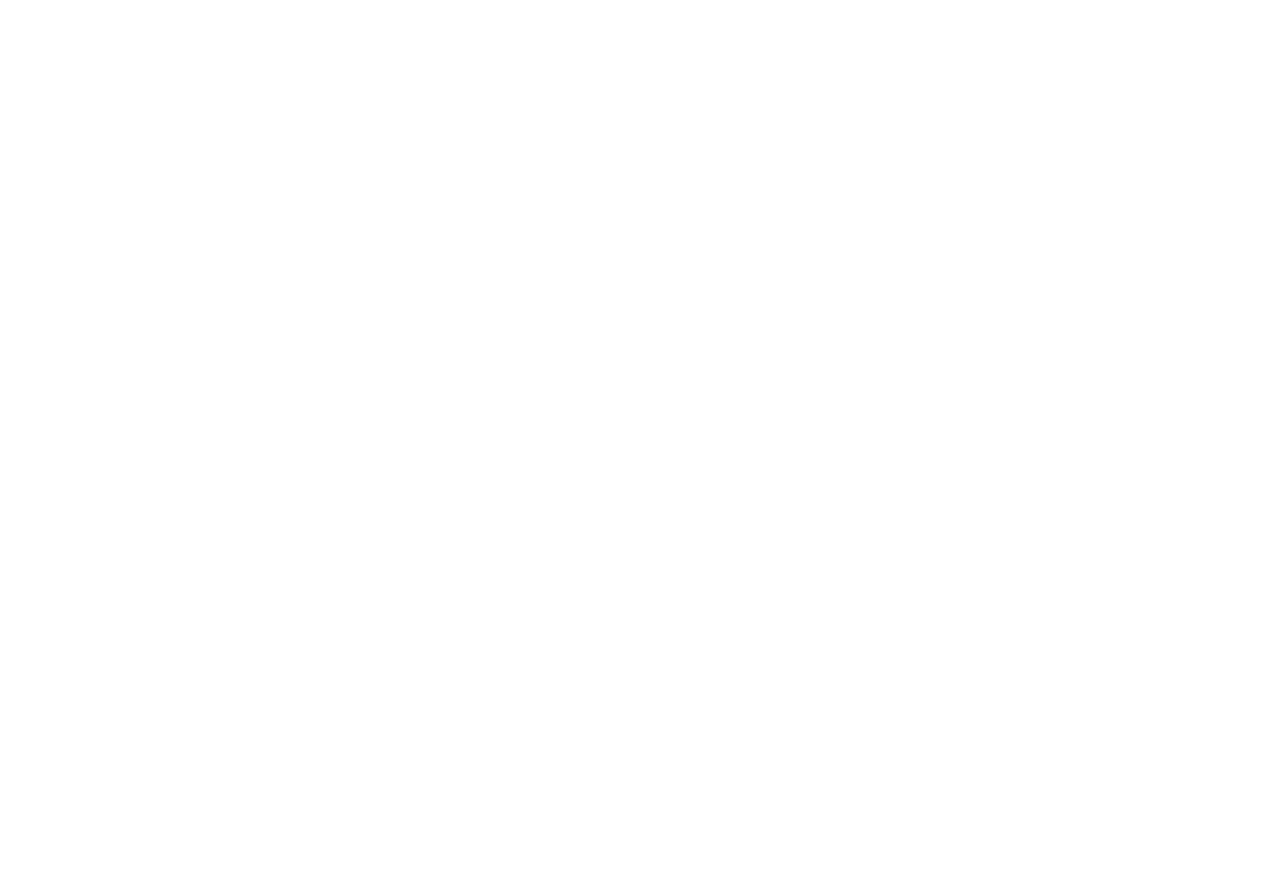
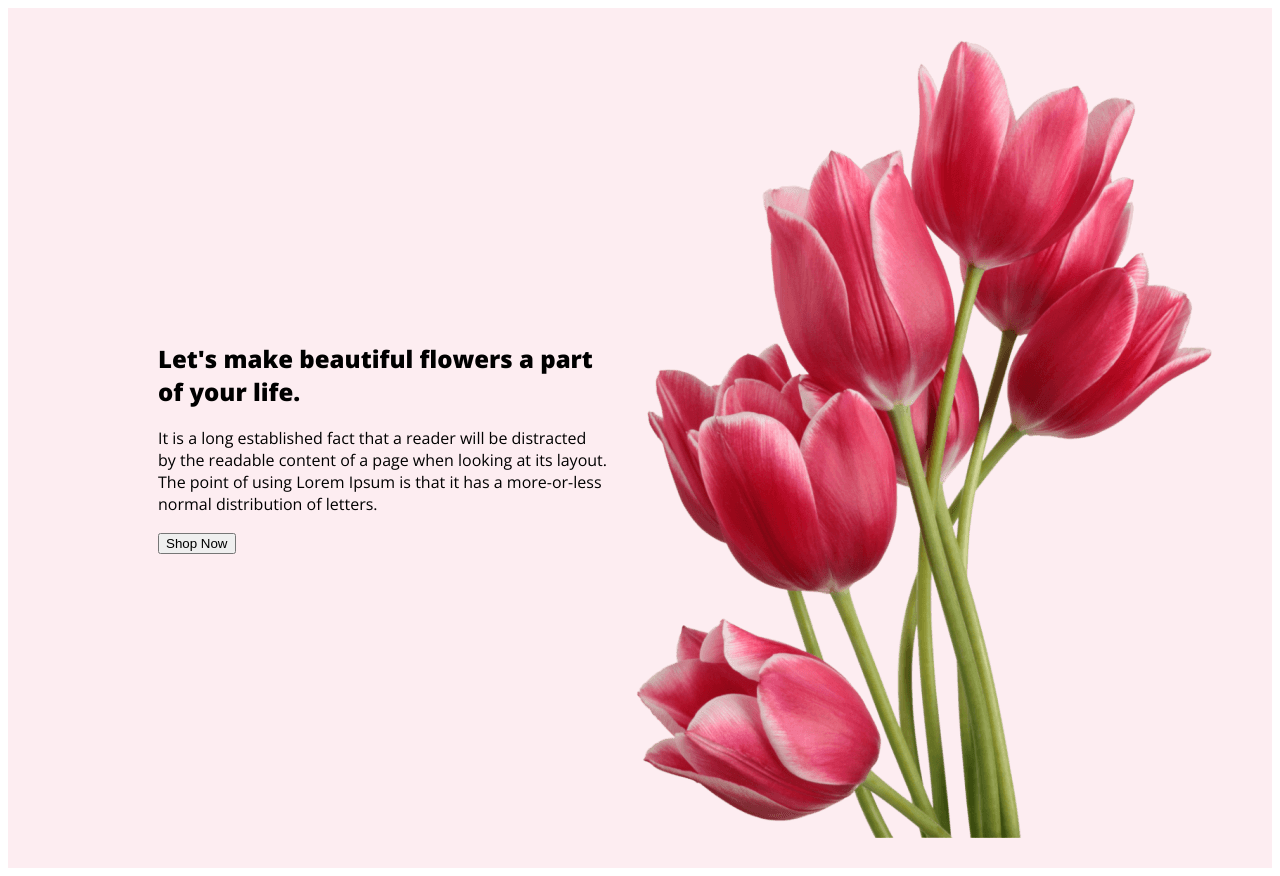
Before and after one commit to farzanafatemabhuiyan/flower-shop-assignment-1, a plain HTML site: page index.html in a window 1280 px wide. Before the commit the page ends 800 px from the top, so only its background shows below. Drawn offline with nearby package versions, Linux system fonts and the light colour scheme.

Commit message:
added head styles

```diff
--- a/index.html
+++ b/index.html
@@ -4,9 +4,22 @@
     <meta charset="UTF-8">
     <meta name="viewport" content="width=device-width, initial-scale=1.0">
     <title>Love Shop</title>
+    <link rel="preconnect" href="https://fonts.googleapis.com">
+<link rel="preconnect" href="https://fonts.gstatic.com" crossorigin>
+<link href="https://fonts.googleapis.com/css2?family=Open+Sans:ital,wght@0,400;0,500;0,800;1,700&display=swap" rel="stylesheet">
+    <link rel="stylesheet" href="styles/index.css">
 </head>
 <body>
-    <header>
+    <header class="header">
+
+    <div class=" shop-banner">
+        <div shop-contain>
+            <h2 class="heading-title">Let's make beautiful flowers a part of your life.</h2>
+            <p class="heading-discription">It is a long established fact that a reader will be distracted by the readable content of a page when looking at its layout. The point of using Lorem Ipsum is that it has a more-or-less normal distribution of letters.</p>
+            <button class="btn-primary">Shop Now</button>
+        </div>
+        <img src="Flower Asset/pngwing 10.png" alt="" class="heading-img">
+    </div>
 
     </header>
      <main>
--- /dev/null
+++ b/styles/index.css
@@ -0,0 +1,17 @@
+/* common shared style */
+body{
+    font-family: 'Open Sans', sans-serif;
+}
+/* head related style */
+
+.shop-banner{
+    padding: 30px 30px 30px 150px;
+    display: flex;
+    background: rgba(229, 84, 115, 0.10);
+    align-items: center;
+    justify-content: space-between;
+}
+.banner .heading-img{
+    width: 600px;
+height: 700px;
+}
```
